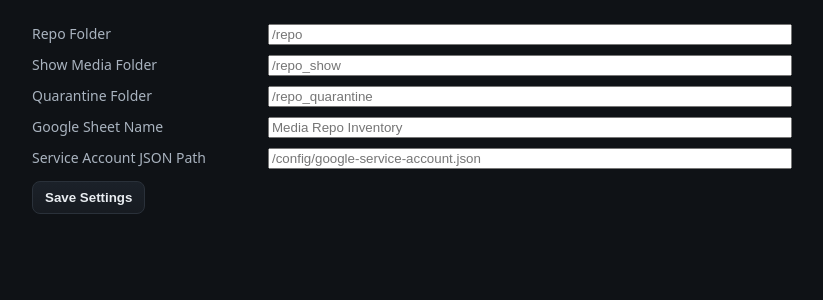
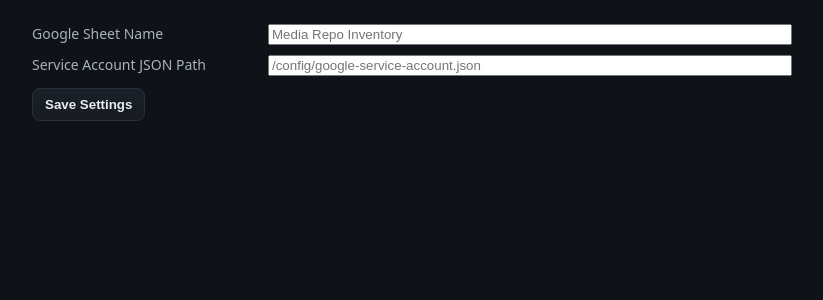
Before and after one commit to KirbyLV/FileReporter2, a Flask app: page /settings in a window 1280 px wide. Shown: the part 154-454 px from the top of the page, without its empty margins (228-1051 px from the left). Run offline with Flask 3, Linux system fonts and the light colour scheme; data that the repository does not hold is empty.

Commit message:
google integration & UX improvements

```diff
--- a/templates/settings.html
+++ b/templates/settings.html
@@ -22,9 +22,9 @@
   </header>
 
   <main class="form">
-    <div class="row"><label>Repo Folder</label><input id="repo_dir" placeholder="/repo" /></div>
+    <!-- <div class="row"><label>Repo Folder</label><input id="repo_dir" placeholder="/repo" /></div>
     <div class="row"><label>Show Media Folder</label><input id="show_media_dir" placeholder="/repo_show" /></div>
-    <div class="row"><label>Quarantine Folder</label><input id="quarantine_dir" placeholder="/repo_quarantine" /></div>
+    <div class="row"><label>Quarantine Folder</label><input id="quarantine_dir" placeholder="/repo_quarantine" /></div> -->
     <div class="row"><label>Google Sheet Name</label><input id="sheet_name" placeholder="Media Repo Inventory" /></div>
     <div class="row"><label>Service Account JSON Path</label><input id="service_account_json" placeholder="/config/google-service-account.json" /></div>
     <div class="actions">
```
